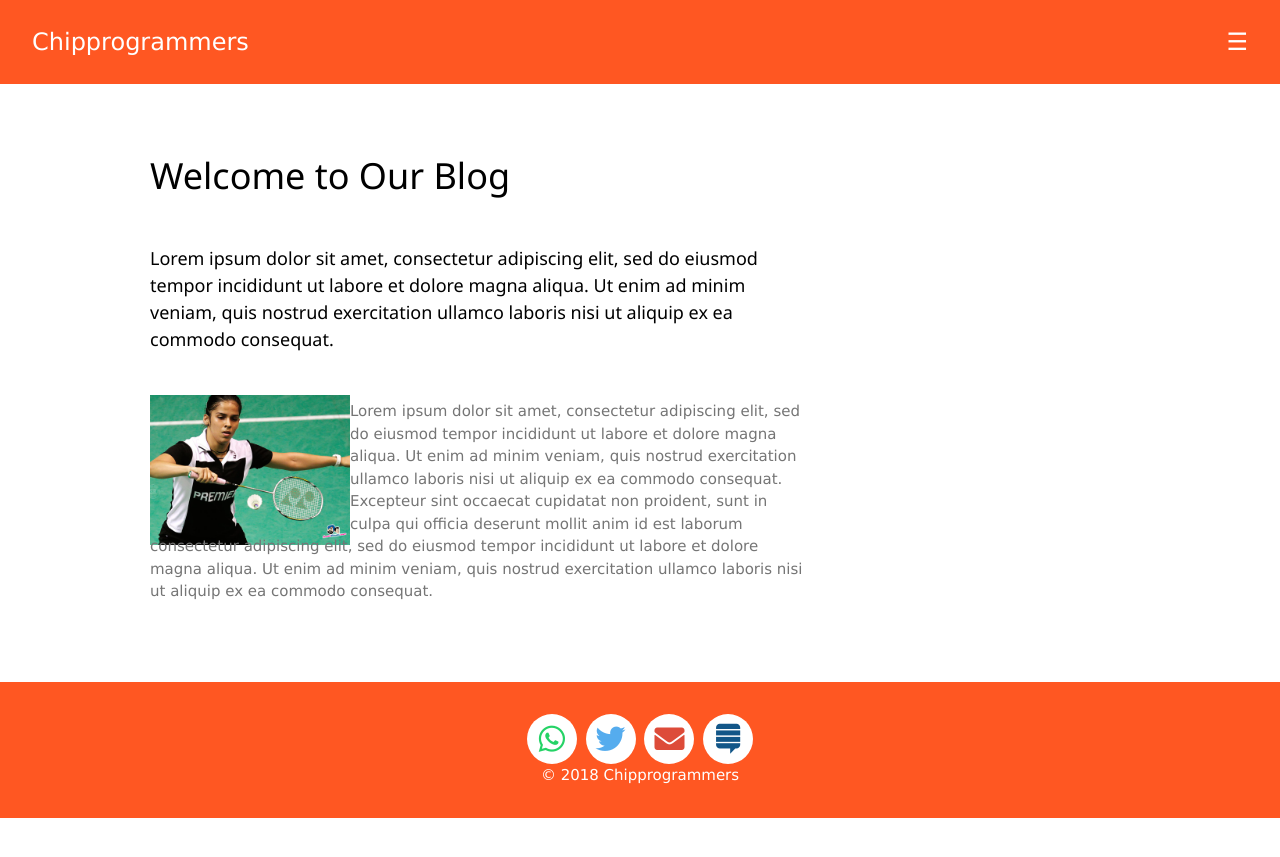
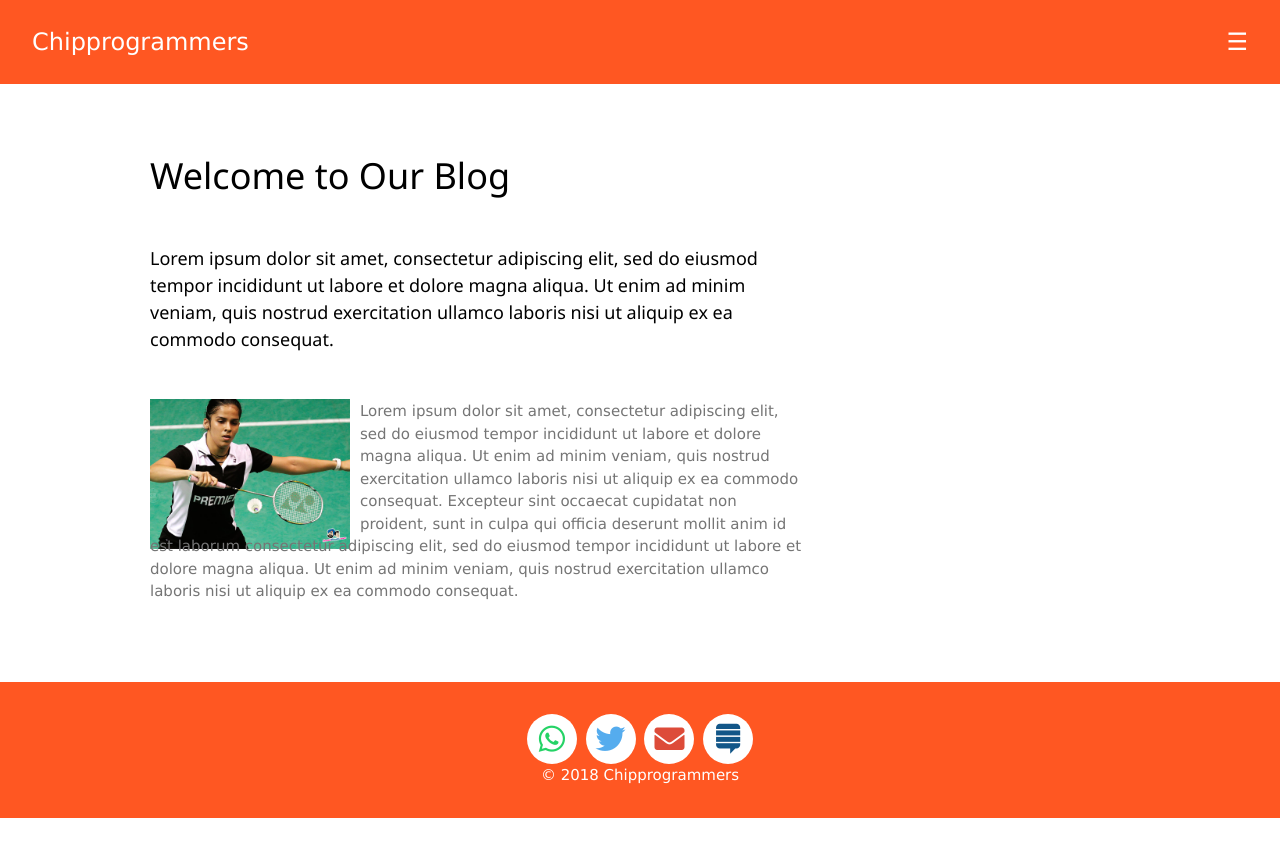
Before and after one commit to techiworld/techiworld.github.io, a Jekyll site: the page built from index.md, in a window 1280 px wide. Shown: the top 857 px of the page. Built offline with Jekyll 4.4.1, drawn with Linux system fonts in a browser that asks for light colours.

Commit message:
Update main.css

```diff
--- a/css/main.css
+++ b/css/main.css
@@ -3,6 +3,7 @@
     width: 200px;
     height: 120px;
     float:left;
+    margin: 4px 10px 0px 0px;
 }
 
 /* resize images */
```
